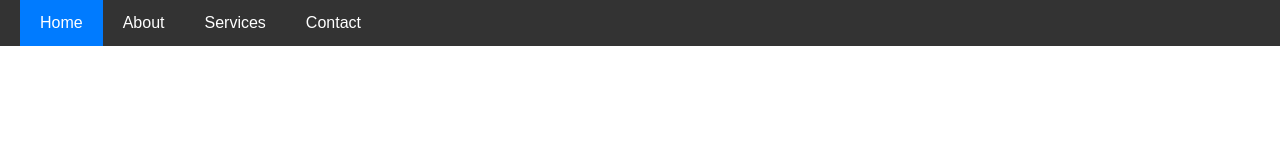
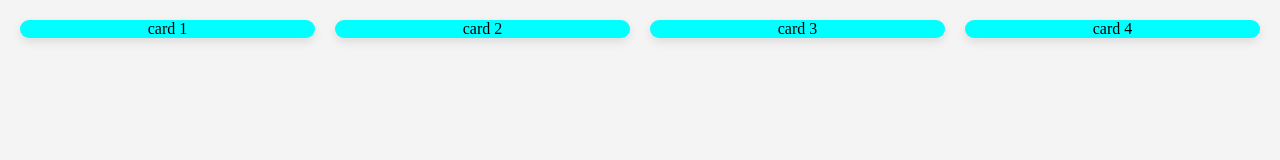
Before and after one commit to Thontikaveri/card, a plain HTML site: page index.html in a window 1280 px wide. Drawn offline with Linux system fonts and the light colour scheme.

Commit message:
Add files via upload

```diff
--- a/index.html
+++ b/index.html
@@ -1,48 +1,49 @@
 <!DOCTYPE html>
-<html>
+<html lang="en">
 <head>
-  <title>Navigation Bar</title>
+<title>Responsive Cards</title>
 <style>
-    body {
+    body{
         margin: 0;
-  font-family: Arial, sans-serif;
+        padding: 20px;
+        font-family: sans -serif;
+        background-color: #f4f4f4;
      }
-
-.navbar {
+     .container {
         display: flex;
-  background-color: #333;
-  overflow: hidden;
-  padding: 0 20px;
+        flex-wrap: wrap;
+        gap: 20px;
+        justify-content: center;
      }
-
-.navbar a {
-  color: white;
-  padding: 14px 20px;
-  text-decoration: none;
-  display: block;
-  transition: background 0.3s;
+     .card{
+        background-color: aqua;
+        flex: 1 1 calc(25% - 20px);
+        min-width: 200px;
+        border-radius: 10px;
+        box-shadow: 0 4px 10px rgba(0,0,0,0.1);
+        text-align: center;
      }
-
-.navbar a:hover {
-  background-color: #575757;
+     /* Responsive adjustments */
+     @media (max-width: 768px) {
+        .card {
+            flex:1 1 calc(50% - 20px);
         }
-
-.navbar a.active {
-  background-color: #007bff;
      }
-
-
-
+     @media (max-width: 480px) {
+        .card{
+            flex: 1 1 100%;
+        }
+     }
 </style>
 </head>
 <body>
+    <div class="container">
+        <div class="card">card 1</div>
+        <div class="card">card 2</div>
+        <div class="card">card 3</div>
+        <div class="card">card 4</div>
 
-  <nav class="navbar">
-    <a href="#" class="active">Home</a>
-    <a href="#">About</a>
-    <a href="#">Services</a>
-    <a href="#">Contact</a>
-  </nav>
+    </div>
 
 </body>
 </html>
```
Lines whose indentation alone changed are shown as unchanged.
